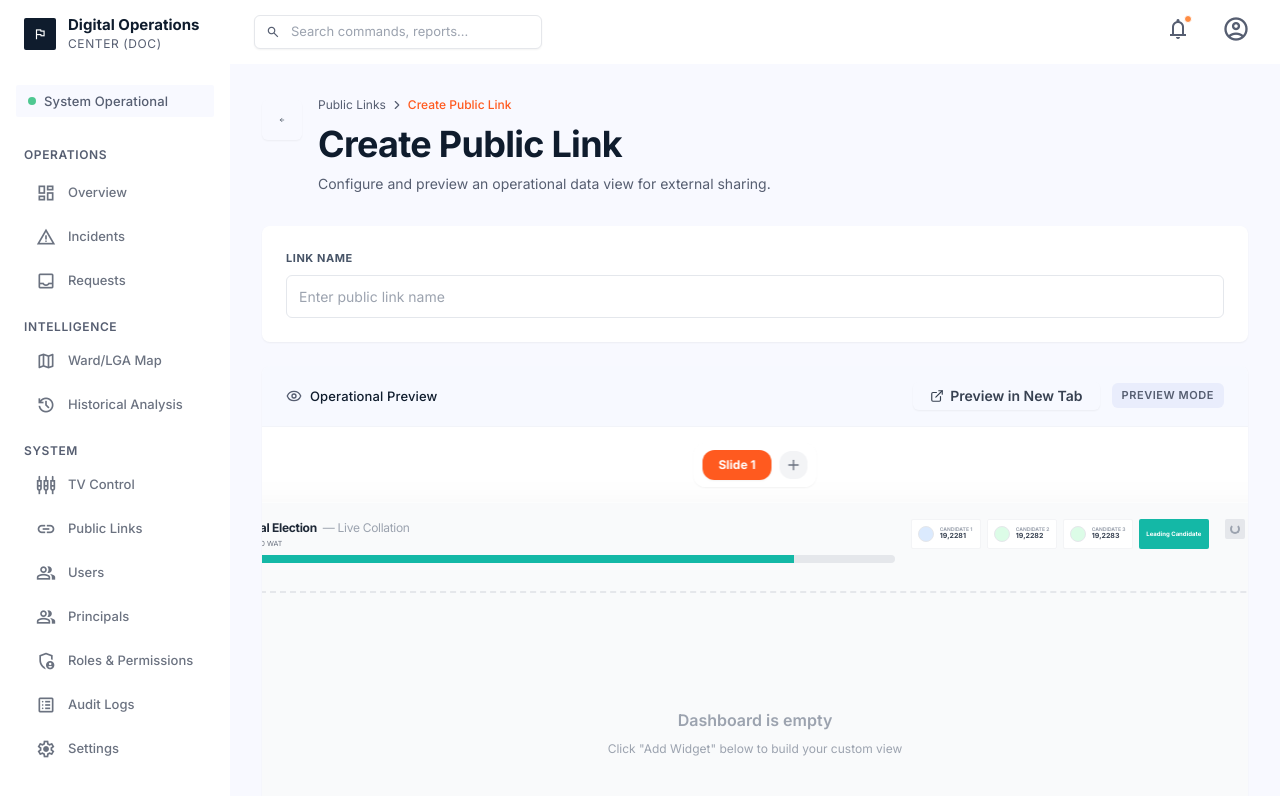
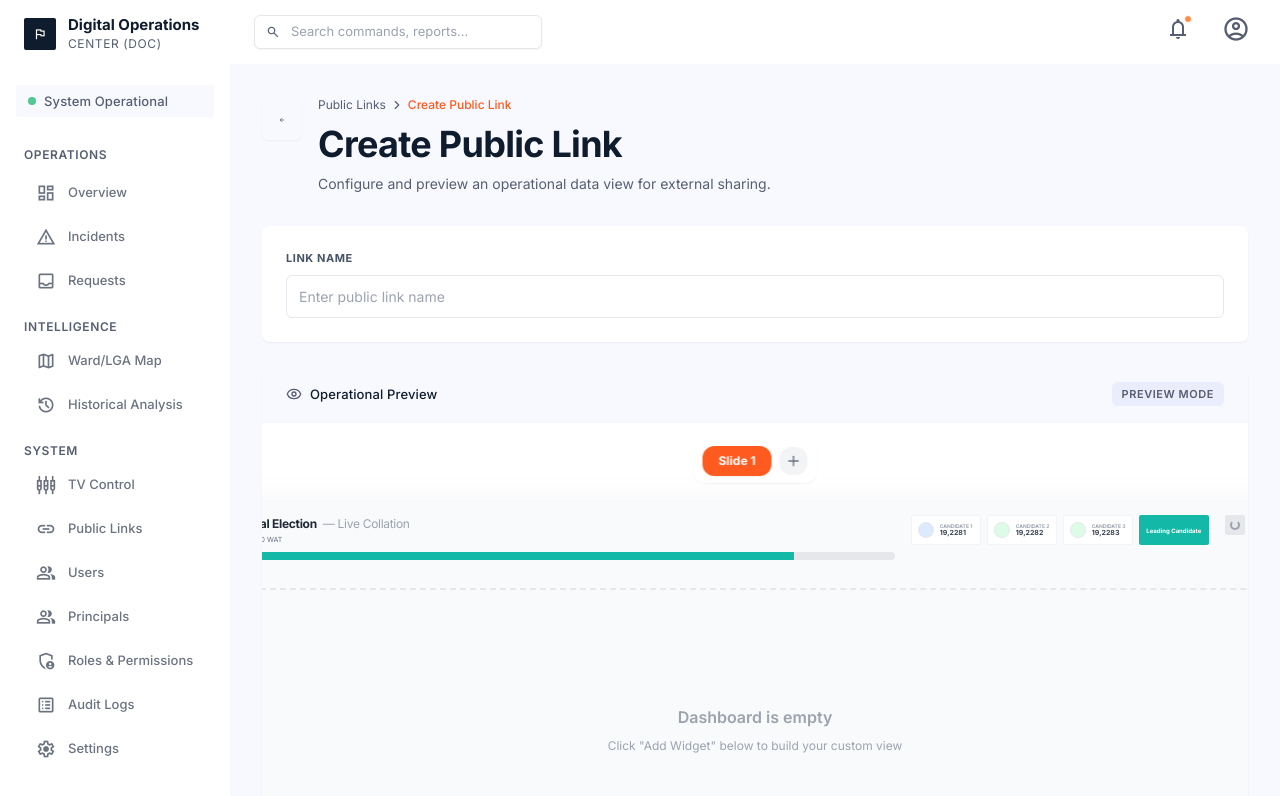
Before and after one commit to CodezillaBBurhan/zabe_doc_portal, a React (Vite) app: page /links/create in a window 1280 px wide. Shown: the top 796 px of the page. Built offline with nearby package versions, Linux system fonts and the light colour scheme.

Commit message:
shift button

```diff
--- a/src/pages/CreatePublicLink.jsx
+++ b/src/pages/CreatePublicLink.jsx
@@ -144,14 +144,6 @@ const CreatePublicLink = () => {
             Operational Preview
           </div>
           <div className="flex items-center gap-3">
-            <Button
-              variant="ghost"
-              className="h-7 px-3 text-[11px] font-semibold text-brand-orange bg-orange-50 border border-orange-100/50 hover:bg-orange-100 flex items-center shadow-sm"
-              onClick={handlePreview}
-            >
-              <ExternalLink className="w-3.5 h-3.5 mr-1.5" />
-              Preview in New Tab
-            </Button>
             <div className="px-2.5 py-1 bg-secondary-container/50 text-secondary font-label-md text-[11px] uppercase tracking-wider rounded-md font-semibold">
               Preview Mode
             </div>
@@ -171,11 +163,10 @@ const CreatePublicLink = () => {
               <button
                 key={slide.id}
                 onClick={() => setActiveSlideId(slide.id)}
-                className={`px-4 py-1.5 rounded-full text-[12px] font-bold transition-colors ${
-                  activeSlideId === slide.id
+                className={`px-4 py-1.5 rounded-full text-[12px] font-bold transition-colors ${activeSlideId === slide.id
                     ? 'bg-brand-orange text-white shadow-sm'
                     : 'text-gray-500 hover:bg-gray-100 hover:text-gray-800'
-                }`}
+                  }`}
               >
                 {slide.name}
               </button>
@@ -269,11 +260,19 @@ const CreatePublicLink = () => {
               )}
             </div>
 
-            {/* Add Widget Button */}
-            <div className="mt-4 flex justify-center pb-8">
-              <Button variant="secondary" className="w-full max-w-[200px] border-dashed" onClick={() => setIsModalOpen(true)}>
+            {/* Action Buttons */}
+            <div className="mt-4 flex justify-center items-center gap-4 pb-8">
+              <Button variant="secondary" className="w-[180px] border-dashed" onClick={() => setIsModalOpen(true)}>
                 <Plus className="w-4 h-4 mr-2" />
                 Add Widget
+              </Button>
+              <Button
+                variant="ghost"
+                className="w-[180px] text-brand-orange bg-orange-50 border border-orange-100/50 hover:bg-orange-100"
+                onClick={handlePreview}
+              >
+                <ExternalLink className="w-4 h-4 mr-2" />
+                Preview Dashboard
               </Button>
             </div>
 
```
